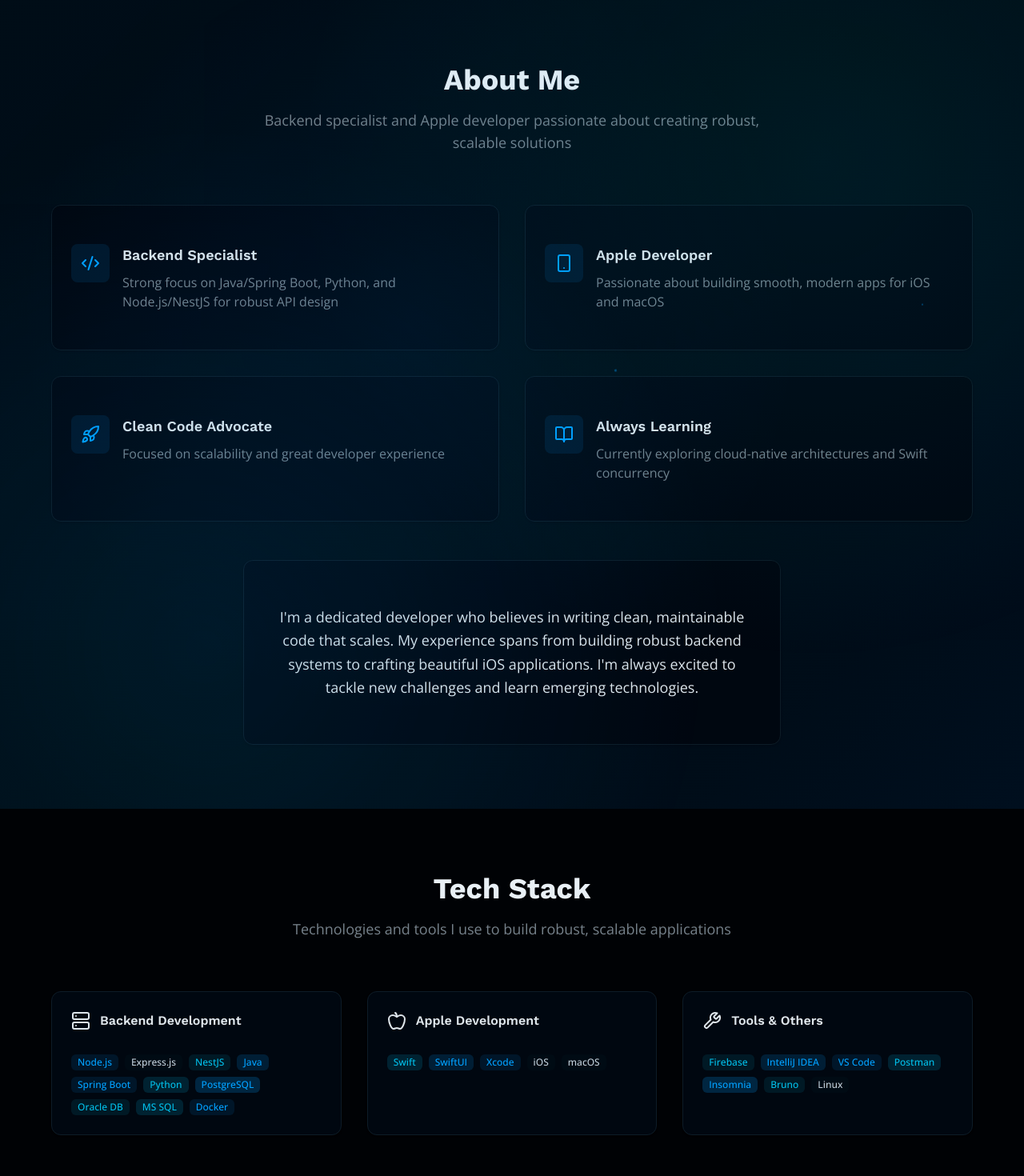
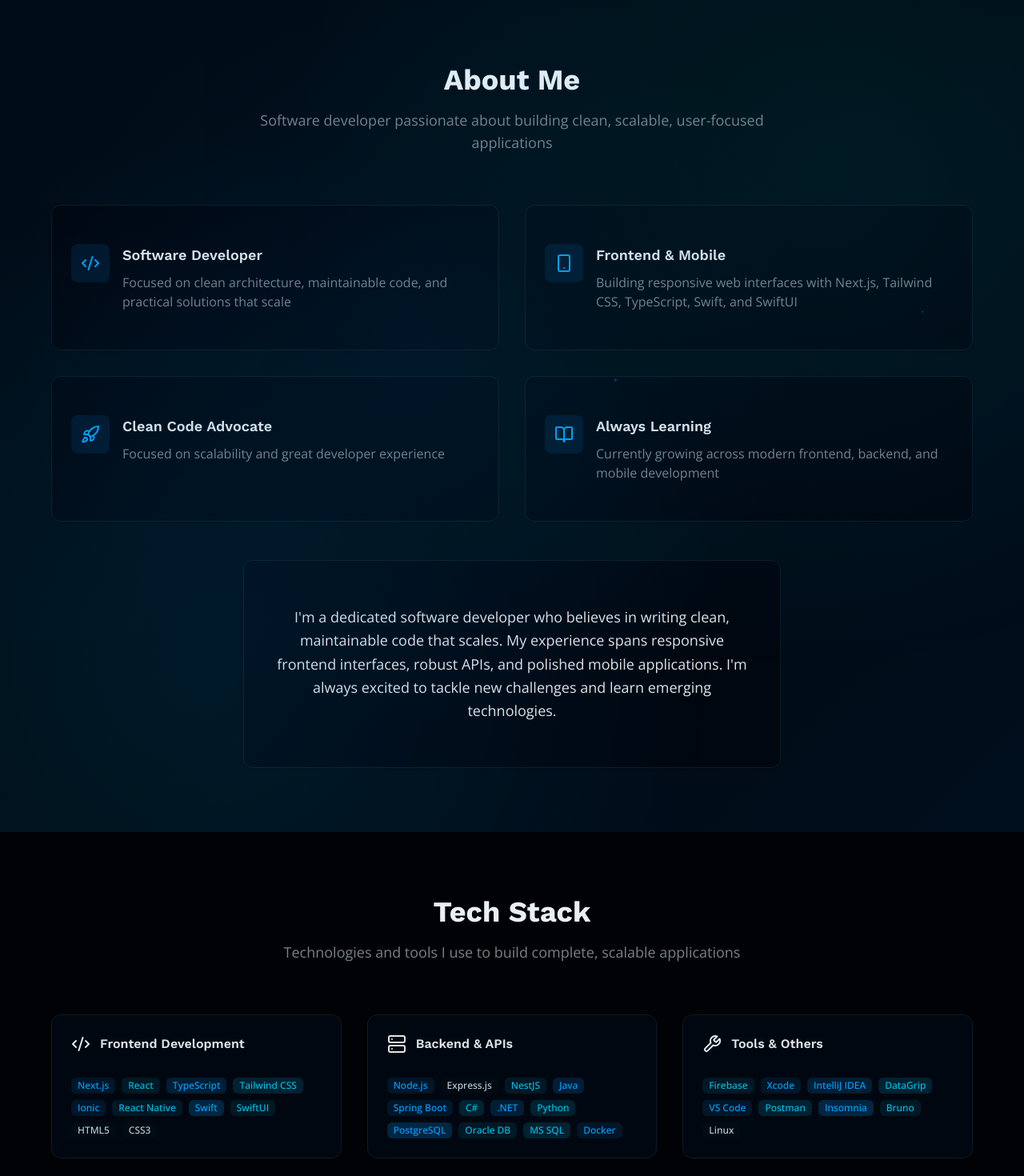
Before and after one commit to anibalventura/anibalventura.github.io, a Next.js app: page / in a window 1280 px wide. Shown: the part 800-2270 px from the top of the page at 80% size. Built offline with nearby package versions, Linux system fonts and the light colour scheme; no server answers.

Commit message:
feat: Update tech stack categories and improve project descriptions for clarity

```diff
--- a/app/layout.tsx
+++ b/app/layout.tsx
@@ -1,82 +1,97 @@
-import type React from "react"
-import type { Metadata } from "next"
-import { Work_Sans, Open_Sans } from "next/font/google"
-import { IntlProvider } from '@/components/providers/intl-provider'
-import { DynamicBackground } from '@/components/dynamic-background'
-import { HtmlLangSync } from '@/components/locale-lang'
-import { TitleSync } from '@/components/title-sync'
-import { SkipLink } from '@/components/skip-link'
-import { ScrollProgress } from '@/components/scroll-progress'
-import { BackToTop } from '@/components/back-to-top'
-import "./globals.css"
+import type React from 'react';
+import type { Metadata } from 'next';
+import { Work_Sans, Open_Sans } from 'next/font/google';
+import { IntlProvider } from '@/components/providers/intl-provider';
+import { DynamicBackground } from '@/components/dynamic-background';
+import { HtmlLangSync } from '@/components/locale-lang';
+import { TitleSync } from '@/components/title-sync';
+import { SkipLink } from '@/components/skip-link';
+import { ScrollProgress } from '@/components/scroll-progress';
+import { BackToTop } from '@/components/back-to-top';
+import './globals.css';
 
 const workSans = Work_Sans({
-  subsets: ["latin"],
-  display: "swap",
-  variable: "--font-work-sans",
-  weight: ["400", "600", "700"],
-})
+  subsets: ['latin'],
+  display: 'swap',
+  variable: '--font-work-sans',
+  weight: ['400', '600', '700'],
+});
 
 const openSans = Open_Sans({
-  subsets: ["latin"],
-  display: "swap",
-  variable: "--font-open-sans",
-  weight: ["400", "500", "600"],
-})
+  subsets: ['latin'],
+  display: 'swap',
+  variable: '--font-open-sans',
+  weight: ['400', '500', '600'],
+});
 
 export const metadata: Metadata = {
   metadataBase: new URL('https://anibalventura.com'),
-  title: "Anibal Ventura - Backend & Apple Developer",
-  description: "Backend specialist and Apple developer from the Dominican Republic. Open to work.",
-  generator: "v0.app",
+  title: 'Anibal Ventura - Software Developer',
+  description:
+    'Software developer from the Dominican Republic building frontend, backend, and mobile applications. Open to work.',
+  generator: 'v0.app',
   keywords: [
     'Anibal Ventura',
+    'Software Developer',
     'Backend Developer',
-    'Apple Developer',
+    'Frontend Developer',
+    'Next.js',
+    'React',
+    'Ionic',
+    'React Native',
+    'Tailwind CSS',
+    'API Development',
+    'C#',
+    '.NET',
     'iOS',
     'Swift',
+    'SwiftUI',
     'Java',
     'Spring Boot',
     'Node.js',
-    'TypeScript'
+    'TypeScript',
   ],
   authors: [{ name: 'Anibal Ventura' }],
   openGraph: {
     type: 'website',
     url: '/',
-    title: 'Anibal Ventura - Backend & Apple Developer',
-    description: 'Backend specialist and Apple developer from the Dominican Republic. Open to work.',
+    title: 'Anibal Ventura - Software Developer',
+    description:
+      'Software developer from the Dominican Republic building frontend, backend, and mobile applications. Open to work.',
     siteName: 'Anibal Ventura',
     images: [
       {
         url: '/placeholder.jpg',
         width: 1200,
         height: 630,
-        alt: 'Anibal Ventura Portfolio'
-      }
-    ]
+        alt: 'Anibal Ventura Portfolio',
+      },
+    ],
   },
   twitter: {
     card: 'summary_large_image',
-    title: 'Anibal Ventura - Backend & Apple Developer',
-    description: 'Backend specialist and Apple developer from the Dominican Republic. Open to work.',
-    images: ['/placeholder.jpg']
+    title: 'Anibal Ventura - Software Developer',
+    description:
+      'Software developer from the Dominican Republic building frontend, backend, and mobile applications. Open to work.',
+    images: ['/placeholder.jpg'],
   },
   icons: {
-    icon: [
-      { url: '/placeholder-logo.png', type: 'image/png' },
-    ],
+    icon: [{ url: '/placeholder-logo.png', type: 'image/png' }],
   },
-}
+};
 
 export default function RootLayout({
   children,
 }: Readonly<{
-  children: React.ReactNode
+  children: React.ReactNode;
 }>) {
   return (
-    <html lang="en" suppressHydrationWarning className={`${workSans.variable} ${openSans.variable} antialiased`}>
-      <body className="font-sans">
+    <html
+      lang='en'
+      suppressHydrationWarning
+      className={`${workSans.variable} ${openSans.variable} antialiased`}
+    >
+      <body className='font-sans'>
         <SkipLink />
         <ScrollProgress />
         <DynamicBackground />
@@ -88,5 +103,5 @@ export default function RootLayout({
         <BackToTop />
       </body>
     </html>
-  )
+  );
 }
--- a/components/tech-stack.tsx
+++ b/components/tech-stack.tsx
@@ -3,12 +3,28 @@
 import { useTranslations } from 'next-intl'
 import { Card, CardContent, CardHeader, CardTitle } from "@/components/ui/card"
 import { Badge } from "@/components/ui/badge"
-import { Server, Apple, Wrench } from 'lucide-react'
+import { Code2, Server, Wrench } from 'lucide-react'
 
 export function TechStack() {
   const t = useTranslations('techStack')
 
   const techCategories = [
+    {
+      title: t('categories.frontend.title'),
+      icon: <Code2 className="h-6 w-6" />,
+      technologies: [
+        { name: "Next.js", color: "bg-primary/10 text-primary border border-primary/20" },
+        { name: "React", color: "bg-accent/10 text-accent border border-accent/20" },
+        { name: "TypeScript", color: "bg-primary/15 text-primary border border-primary/25" },
+        { name: "Tailwind CSS", color: "bg-accent/15 text-accent border border-accent/25" },
+        { name: "Ionic", color: "bg-primary/10 text-primary border border-primary/20" },
+        { name: "React Native", color: "bg-accent/10 text-accent border border-accent/20" },
+        { name: "Swift", color: "bg-primary/20 text-primary border border-primary/30" },
+        { name: "SwiftUI", color: "bg-accent/10 text-accent border border-accent/20" },
+        { name: "HTML5", color: "bg-secondary/80 text-secondary-foreground border border-border" },
+        { name: "CSS3", color: "bg-secondary/80 text-secondary-foreground border border-border" },
+      ],
+    },
     {
       title: t('categories.backend.title'),
       icon: <Server className="h-6 w-6" />,
@@ -18,6 +34,8 @@ export function TechStack() {
         { name: "NestJS", color: "bg-accent/10 text-accent border border-accent/20" },
         { name: "Java", color: "bg-primary/15 text-primary border border-primary/25" },
         { name: "Spring Boot", color: "bg-primary/10 text-primary border border-primary/20" },
+        { name: "C#", color: "bg-accent/15 text-accent border border-accent/25" },
+        { name: ".NET", color: "bg-primary/15 text-primary border border-primary/25" },
         { name: "Python", color: "bg-accent/15 text-accent border border-accent/25" },
         { name: "PostgreSQL", color: "bg-primary/20 text-primary border border-primary/30" },
         { name: "Oracle DB", color: "bg-accent/10 text-accent border border-accent/20" },
@@ -26,22 +44,13 @@ export function TechStack() {
       ],
     },
     {
-      title: t('categories.swift.title'),
-      icon: <Apple className="h-6 w-6" />,
-      technologies: [
-        { name: "Swift", color: "bg-accent/15 text-accent border border-accent/25" },
-        { name: "SwiftUI", color: "bg-primary/15 text-primary border border-primary/25" },
-        { name: "Xcode", color: "bg-primary/10 text-primary border border-primary/20" },
-        { name: "iOS", color: "bg-secondary/80 text-secondary-foreground border border-border" },
-        { name: "macOS", color: "bg-secondary/80 text-secondary-foreground border border-border" },
-      ],
-    },
-    {
       title: t('categories.tools.title'),
       icon: <Wrench className="h-6 w-6" />,
       technologies: [
         { name: "Firebase", color: "bg-accent/10 text-accent border border-accent/20" },
+        { name: "Xcode", color: "bg-primary/10 text-primary border border-primary/20" },
         { name: "IntelliJ IDEA", color: "bg-primary/15 text-primary border border-primary/25" },
+        { name: "DataGrip", color: "bg-accent/15 text-accent border border-accent/25" },
         { name: "VS Code", color: "bg-primary/10 text-primary border border-primary/20" },
         { name: "Postman", color: "bg-accent/15 text-accent border border-accent/25" },
         { name: "Insomnia", color: "bg-primary/20 text-primary border border-primary/30" },
--- a/locales/en.json
+++ b/locales/en.json
@@ -1,6 +1,6 @@
 {
   "site": {
-    "title": "Anibal Ventura – Backend & Apple Developer"
+    "title": "Anibal Ventura – Software Developer"
   },
   "navigation": {
     "about": "About",
@@ -12,7 +12,7 @@
   "hero": {
     "greeting": "Hi, I'm",
     "name": "Anibal Ventura",
-    "title": "Backend & Apple Developer",
+    "title": "Software Developer",
     "location": "from the Dominican Republic",
     "status": "Currently open to work",
     "getInTouch": "Get In Touch",
@@ -21,15 +21,15 @@
   },
   "about": {
     "title": "About Me",
-    "subtitle": "Backend specialist and Apple developer passionate about creating robust, scalable solutions",
+    "subtitle": "Software developer passionate about building clean, scalable, user-focused applications",
     "highlights": {
       "backend": {
-        "title": "Backend Specialist",
-        "description": "Strong focus on Java/Spring Boot, Python, and Node.js/NestJS for robust API design"
+        "title": "Software Developer",
+        "description": "Focused on clean architecture, maintainable code, and practical solutions that scale"
       },
       "swift": {
-        "title": "Apple Developer",
-        "description": "Passionate about building smooth, modern apps for iOS and macOS"
+        "title": "Frontend & Mobile",
+        "description": "Building responsive web interfaces with Next.js, Tailwind CSS, TypeScript, Swift, and SwiftUI"
       },
       "cleanCode": {
         "title": "Clean Code Advocate",
@@ -37,20 +37,20 @@
       },
       "learning": {
         "title": "Always Learning",
-        "description": "Currently exploring cloud-native architectures and Swift concurrency"
+        "description": "Currently growing across modern frontend, backend, and mobile development"
       }
     },
-    "description": "I'm a dedicated developer who believes in writing clean, maintainable code that scales. My experience spans from building robust backend systems to crafting beautiful iOS applications. I'm always excited to tackle new challenges and learn emerging technologies."
+    "description": "I'm a dedicated software developer who believes in writing clean, maintainable code that scales. My experience spans responsive frontend interfaces, robust APIs, and polished mobile applications. I'm always excited to tackle new challenges and learn emerging technologies."
   },
   "techStack": {
     "title": "Tech Stack",
-    "subtitle": "Technologies and tools I use to build robust, scalable applications",
+    "subtitle": "Technologies and tools I use to build complete, scalable applications",
     "categories": {
+      "frontend": {
+        "title": "Frontend Development"
+      },
       "backend": {
-        "title": "Backend Development"
-      },
-      "swift": {
-        "title": "Apple Development"
+        "title": "Backend & APIs"
       },
       "tools": {
         "title": "Tools & Others"
@@ -87,7 +87,7 @@
     },
     "cta": {
       "title": "Ready to work together?",
-      "description": "I'm available for backend development, Apple projects, and consulting opportunities.",
+      "description": "I'm available for software development, frontend work, mobile projects, and consulting opportunities.",
       "button": "Start a Conversation"
     }
   },
--- a/locales/es.json
+++ b/locales/es.json
@@ -1,6 +1,6 @@
 {
   "site": {
-    "title": "Anibal Ventura – Desarrollador Backend & Apple"
+    "title": "Anibal Ventura – Desarrollador de Software"
   },
   "navigation": {
     "about": "Acerca de",
@@ -12,7 +12,7 @@
   "hero": {
     "greeting": "Hola, soy",
     "name": "Anibal Ventura",
-    "title": "Desarrollador Backend & Apple",
+    "title": "Desarrollador de Software",
     "location": "de República Dominicana",
     "status": "Actualmente disponible para trabajar",
     "getInTouch": "Contactar",
@@ -21,15 +21,15 @@
   },
   "about": {
     "title": "Acerca de Mí",
-    "subtitle": "Especialista en backend y desarrollador Apple apasionado por crear soluciones robustas y escalables",
+    "subtitle": "Desarrollador de software apasionado por crear aplicaciones limpias, escalables y centradas en el usuario",
     "highlights": {
       "backend": {
-        "title": "Especialista Backend",
-        "description": "Enfoque sólido en Java/Spring Boot, Python y Node.js/NestJS para diseño robusto de APIs"
+        "title": "Desarrollador de Software",
+        "description": "Enfocado en arquitectura limpia, código mantenible y soluciones prácticas que escalan"
       },
       "swift": {
-        "title": "Desarrollador Apple",
-        "description": "Apasionado por crear aplicaciones fluidas y modernas para iOS y macOS"
+        "title": "Frontend y Mobile",
+        "description": "Construyendo interfaces responsivas con Next.js, Tailwind CSS, TypeScript, Swift y SwiftUI"
       },
       "cleanCode": {
         "title": "Defensor del Código Limpio",
@@ -37,20 +37,20 @@
       },
       "learning": {
         "title": "Siempre Aprendiendo",
-        "description": "Actualmente explorando arquitecturas nativas en la nube y concurrencia en Swift"
+        "description": "Actualmente creciendo en frontend moderno, backend y desarrollo mobile"
       }
     },
-    "description": "Soy un desarrollador dedicado que cree en escribir código limpio y mantenible que escale. Mi experiencia abarca desde la construcción de sistemas backend robustos hasta la creación de hermosas aplicaciones iOS. Siempre estoy emocionado de enfrentar nuevos desafíos y aprender tecnologías emergentes."
+    "description": "Soy un desarrollador de software dedicado que cree en escribir código limpio y mantenible que escale. Mi experiencia abarca interfaces frontend responsivas, APIs robustas y aplicaciones mobile pulidas. Siempre estoy emocionado de enfrentar nuevos desafíos y aprender tecnologías emergentes."
   },
   "techStack": {
     "title": "Stack Tecnológico",
-    "subtitle": "Tecnologías y herramientas que uso para construir aplicaciones robustas y escalables",
+    "subtitle": "Tecnologías y herramientas que uso para construir aplicaciones completas y escalables",
     "categories": {
+      "frontend": {
+        "title": "Desarrollo Frontend"
+      },
       "backend": {
-        "title": "Desarrollo Backend"
-      },
-      "swift": {
-        "title": "Desarrollo Apple"
+        "title": "Backend y APIs"
       },
       "tools": {
         "title": "Herramientas y Otros"
@@ -87,7 +87,7 @@
     },
     "cta": {
       "title": "¿Listo para trabajar juntos?",
-      "description": "Estoy disponible para desarrollo backend, proyectos Apple y oportunidades de consultoría.",
+      "description": "Estoy disponible para desarrollo de software, frontend, proyectos mobile y oportunidades de consultoría.",
       "button": "Iniciar una Conversación"
     }
   },
```
Also changed, not shown: 1 other file (tests, documents, lock files or other folders).
